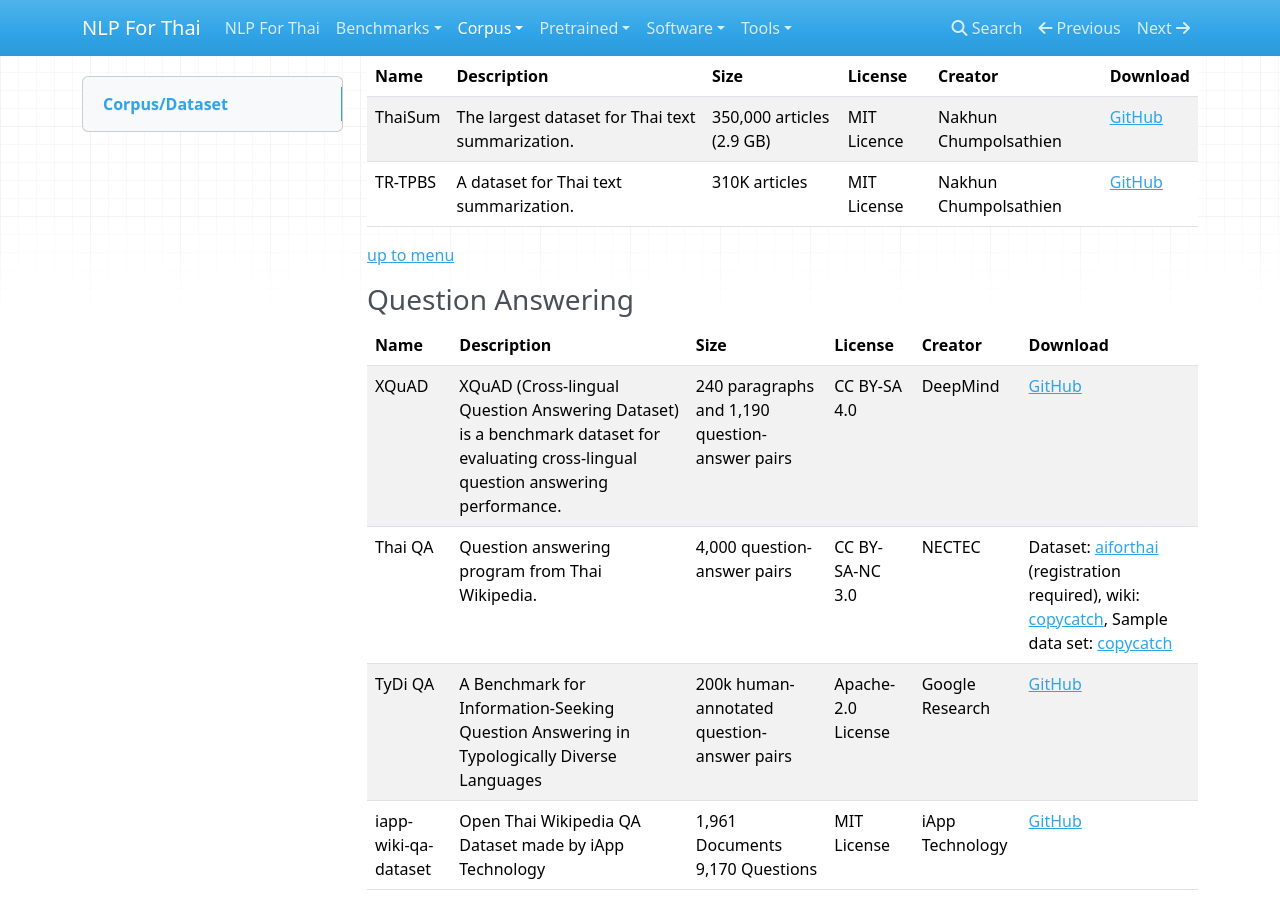
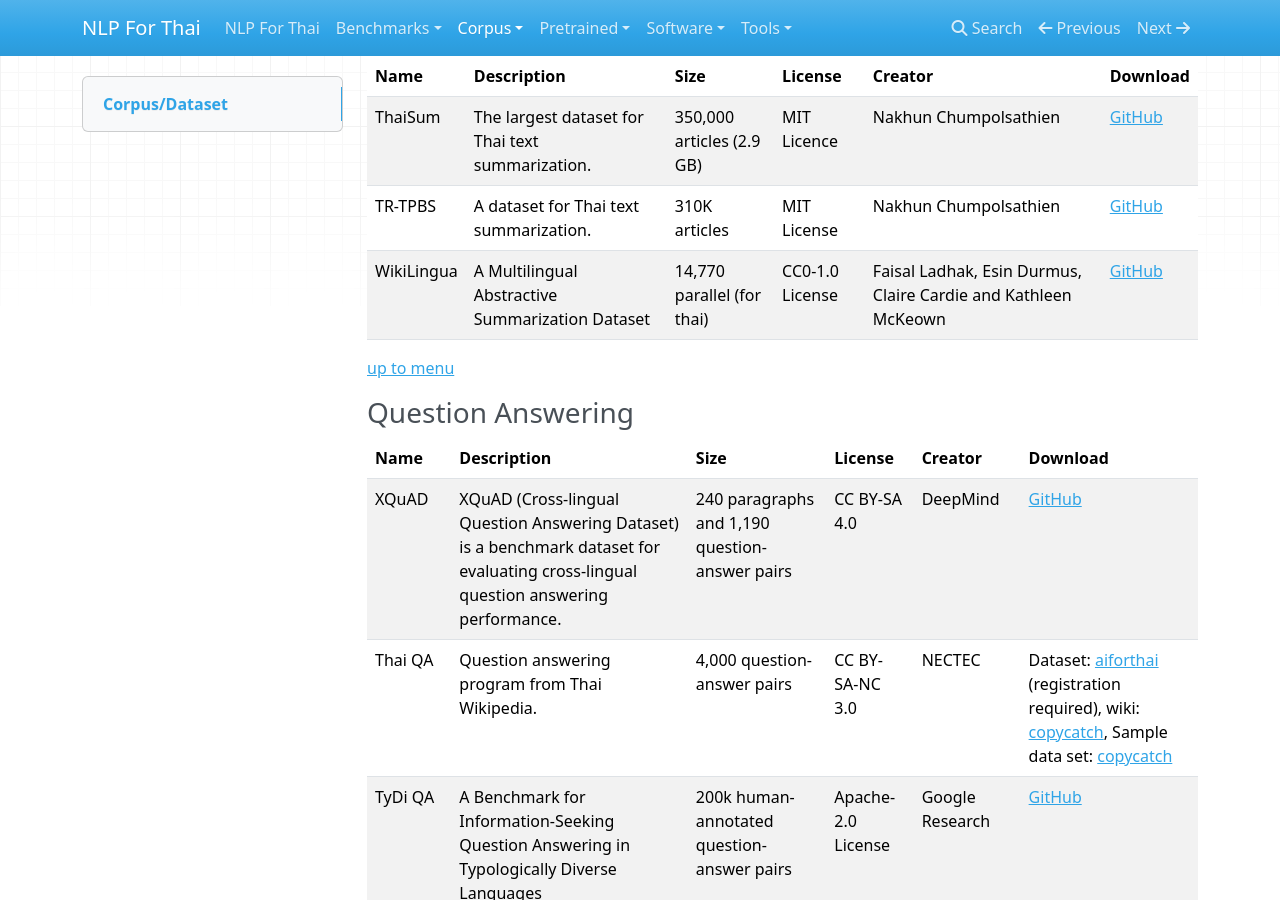
Before and after one commit to PyThaiNLP/nlpforthai.com, an MkDocs documentation site: the page built from docs/corpus/index.md, in a window 1280 px wide and 900 px high, scrolled down 6292 px. Built offline with MkDocs 1.6.1, drawn with Linux system fonts in a browser that asks for light colours; nearby versions of some CDN libraries.

Commit message:
Update index.md

```diff
--- a/docs/corpus/index.md
+++ b/docs/corpus/index.md
@@ -106,10 +106,11 @@
 
 ### Text Summarization
 
-| Name    | Description                                      | Size                      | License     | Creator               | Download                                                  |
-| ------- | ------------------------------------------------ | ------------------------- | ----------- | --------------------- | --------------------------------------------------------- |
-| ThaiSum | The largest dataset for Thai text summarization. | 350,000 articles (2.9 GB) | MIT Licence | Nakhun Chumpolsathien | [GitHub](https://github.com/nakhunchumpolsathien/ThaiSum) |
-| TR-TPBS | A dataset for Thai text summarization.           | 310K articles             | MIT License | Nakhun Chumpolsathien | [GitHub](https://github.com/nakhunchumpolsathien/TR-TPBS) |
+| Name       | Description                                      | Size                       | License         | Creator                                                      | Download                                                  |
+| ---------- | ------------------------------------------------ | -------------------------- | --------------- | ------------------------------------------------------------ | --------------------------------------------------------- |
+| ThaiSum    | The largest dataset for Thai text summarization. | 350,000 articles (2.9 GB)  | MIT Licence     | Nakhun Chumpolsathien                                        | [GitHub](https://github.com/nakhunchumpolsathien/ThaiSum) |
+| TR-TPBS    | A dataset for Thai text summarization.           | 310K articles              | MIT License     | Nakhun Chumpolsathien                                        | [GitHub](https://github.com/nakhunchumpolsathien/TR-TPBS) |
+| WikiLingua | A Multilingual Abstractive Summarization Dataset | 14,770 parallel (for thai) | CC0-1.0 License | Faisal Ladhak, Esin Durmus, Claire Cardie and Kathleen McKeown | [GitHub](https://github.com/esdurmus/Wikilingua)          |
 
 [up to menu](#corpusdataset)
 
```
